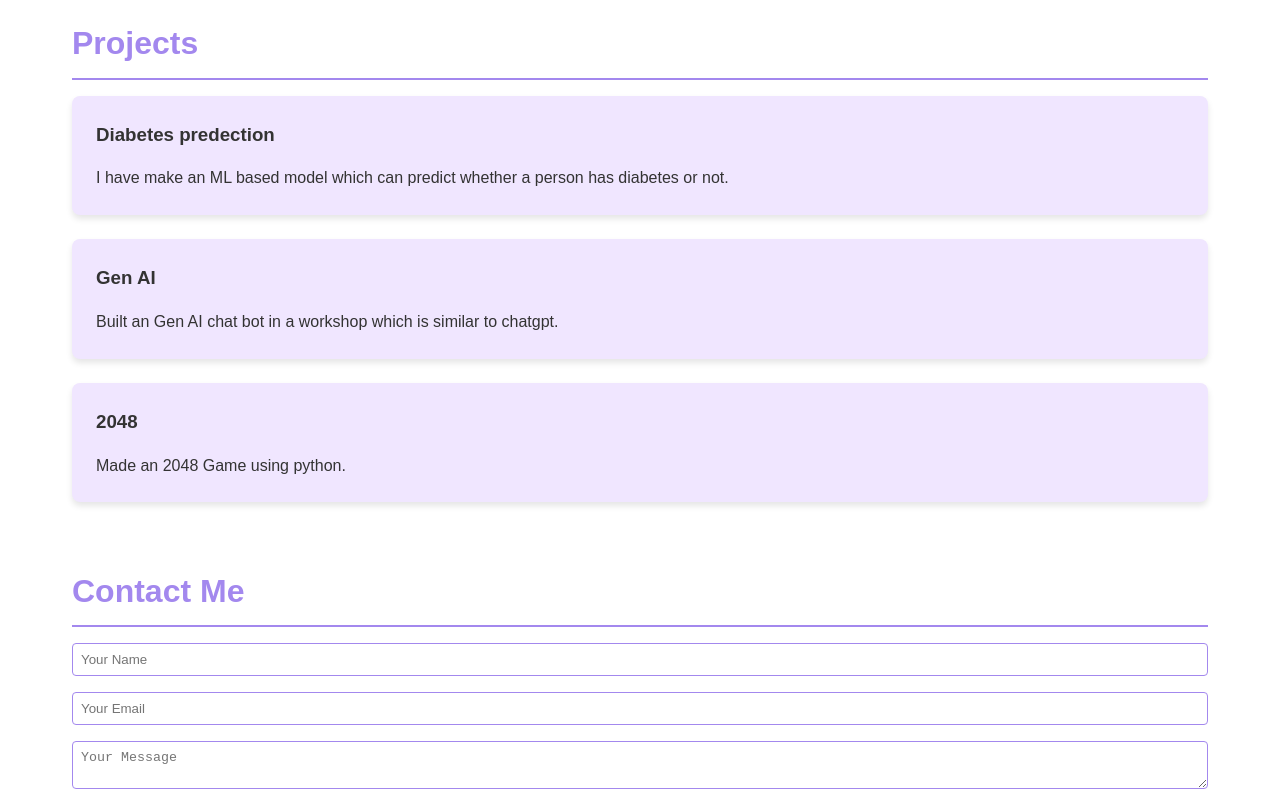
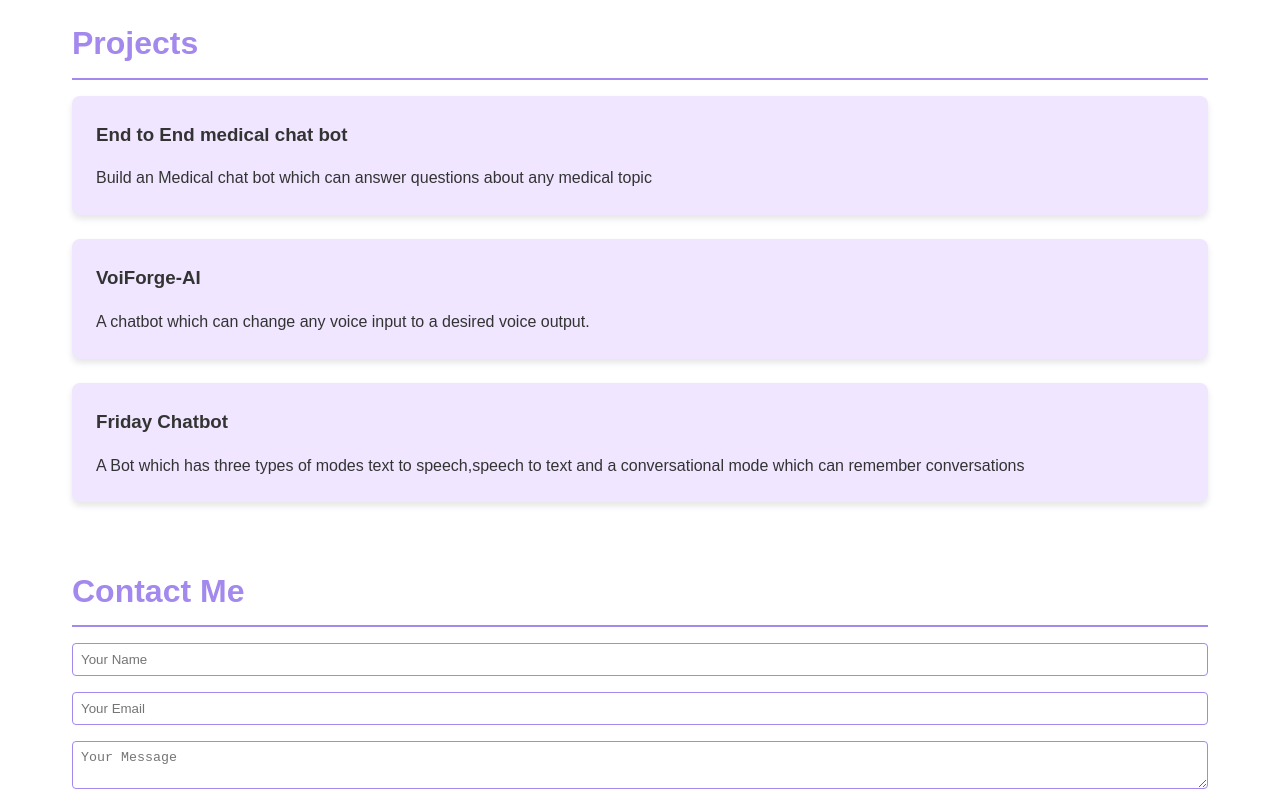
Before and after one commit to aniruddh47/Portfolio, a plain HTML site: page index.html in a window 1280 px wide. Shown: the part 840-1640 px from the top of the page. Drawn offline with Linux system fonts and the light colour scheme.

Commit message:
projects added

```diff
--- a/index.html
+++ b/index.html
@@ -8,7 +8,7 @@
     <link rel="stylesheet" href="://cdnjs.cloudflare.com/ajax/libs/font-awesome/6.0.0-beta3/css/all.min.css">
 </head>
 <body>
-    <header>https
+    <header>
         <nav>
             <ul>
                 <li><a href="#about">About</a></li>
@@ -49,16 +49,16 @@
         <section id="projects">
             <h2> Projects</h2>
             <div class="project">
-                <h3>Diabetes predection</h3>
-                <p>I have make an ML based model which can predict whether a person has diabetes or not.</p>
+                <h3>End to End medical chat bot</h3>
+                <p>Build an Medical chat bot which can answer questions about any medical topic</p>
             </div>
             <div class="project">
-                <h3>Gen AI </h3>
-                <p>Built an  Gen AI chat bot in a workshop which is similar to chatgpt.</p>
+                <h3>VoiForge-AI</h3>
+                <p>A chatbot which can change any voice input to a desired voice output.</p>
             </div>
             <div class="project">
-                <h3>2048 </h3>
-                <p>Made an 2048 Game using python.</p>
+                <h3>Friday Chatbot</h3>
+                <p>A Bot which has three types of modes text to speech,speech to text and a conversational mode which can remember conversations</p>
             </div>
         </section>
 
```
